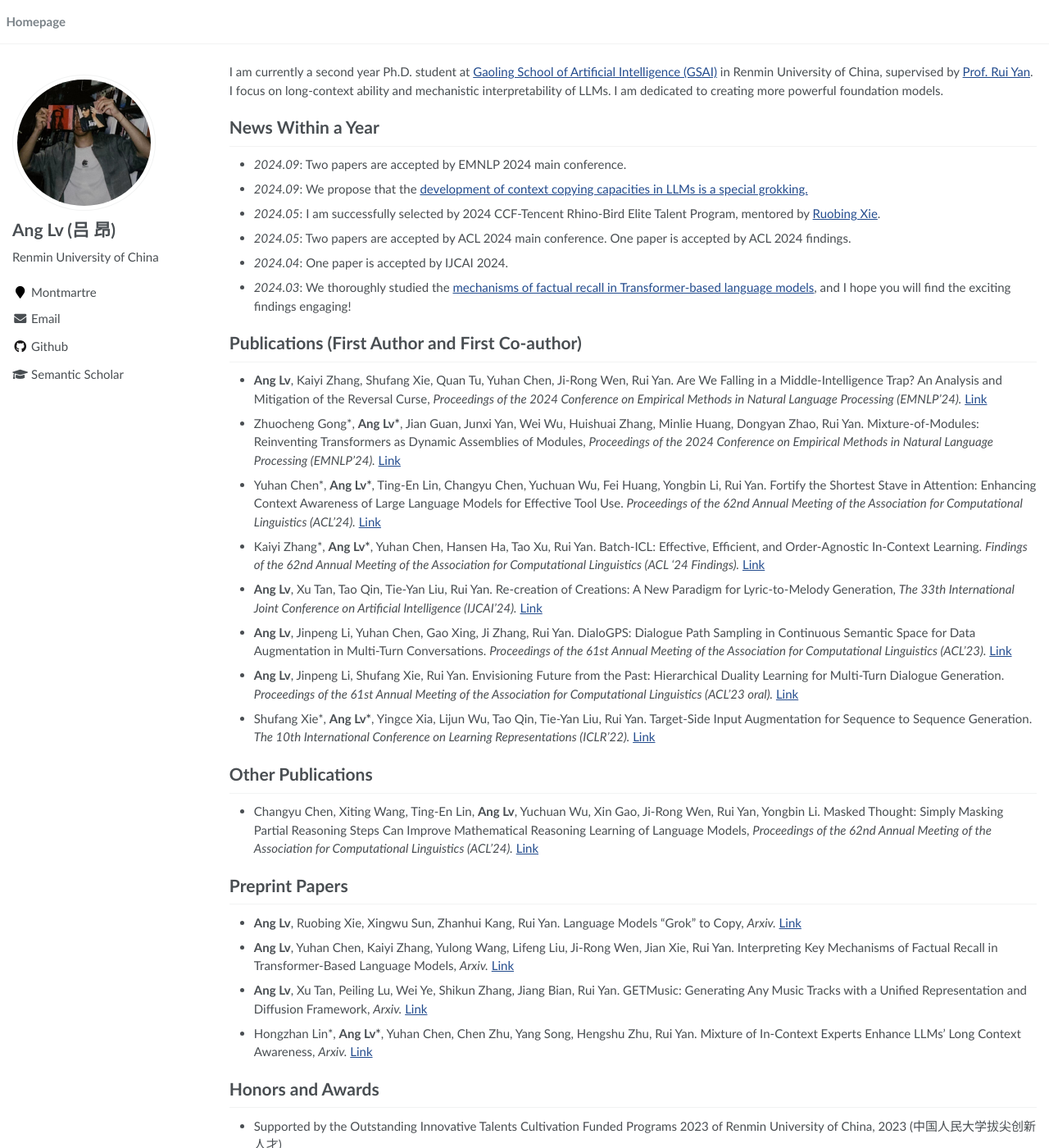
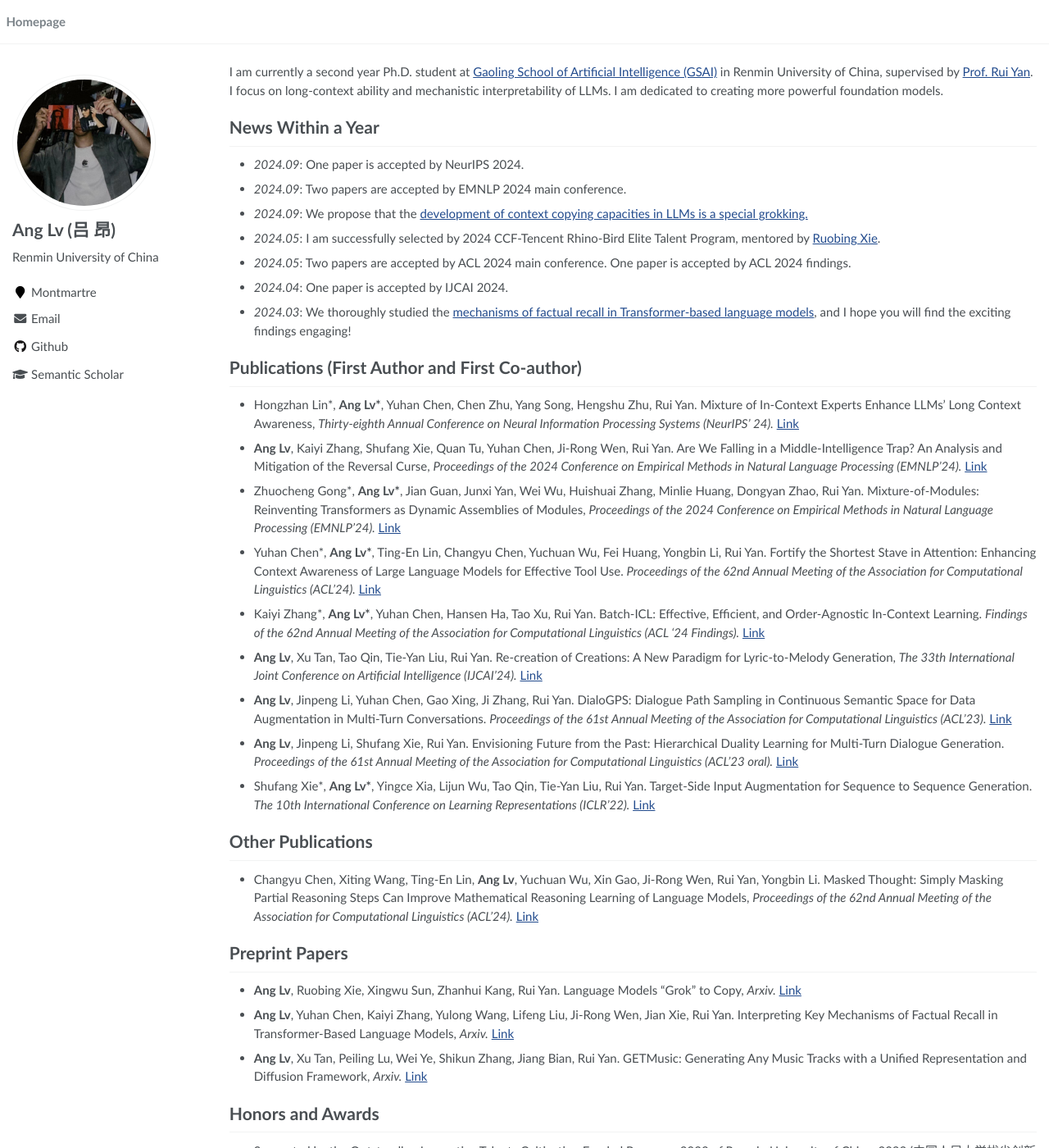
Before and after one commit to trestad/trestad.github.io, a Jekyll site: the page built from _pages/about.md, in a window 1280 px wide and 1400 px high. Shown: the whole window at 82% size. Built offline with Jekyll 4.4.1, drawn with Linux system fonts in a browser that asks for light colours.

Commit message:
Update about.md

```diff
--- a/_pages/about.md
+++ b/_pages/about.md
@@ -14,6 +14,8 @@ I am currently a second year Ph.D. student at [Gaoling School of Artificial Inte
 
 # News Within a Year
 
+- *2024.09*: One paper is accepted by NeurIPS 2024.
+
 - *2024.09*: Two papers are accepted by EMNLP 2024 main conference.
 
 - *2024.09*: We propose that the [development of context copying capacities in LLMs is a special grokking.](https://arxiv.org/pdf/2409.09281)
@@ -27,6 +29,9 @@ I am currently a second year Ph.D. student at [Gaoling School of Artificial Inte
 - *2024.03*: We thoroughly studied the [mechanisms of factual recall in Transformer-based language models](https://arxiv.org/abs/2403.19521), and I hope you will find the exciting findings engaging!
 
 # Publications (First Author and First Co-author)
+
+- Hongzhan Lin\*, **Ang Lv\***, Yuhan Chen, Chen Zhu, Yang Song, Hengshu Zhu, Rui Yan. Mixture of In-Context Experts
+Enhance LLMs’ Long Context Awareness, *Thirty-eighth Annual Conference on Neural Information Processing Systems (NeurIPS' 24).* [Link](https://arxiv.org/pdf/2406.19598)
 
 - **Ang Lv**, Kaiyi Zhang, Shufang Xie, Quan Tu, Yuhan Chen, Ji-Rong Wen, Rui Yan. Are We Falling in a Middle-Intelligence Trap? An Analysis and Mitigation of the Reversal Curse, *Proceedings of the 2024 Conference on Empirical Methods in Natural Language Processing (EMNLP'24).* [Link](https://arxiv.org/abs/2311.07468)
 
@@ -57,9 +62,6 @@ I am currently a second year Ph.D. student at [Gaoling School of Artificial Inte
 
 - **Ang Lv**, Xu Tan, Peiling Lu, Wei Ye, Shikun Zhang, Jiang Bian, Rui Yan. GETMusic: Generating Any Music Tracks with a Unified Representation and Diffusion Framework, *Arxiv.* [Link](https://arxiv.org/abs/2305.10841)
 
-- Hongzhan Lin\*, **Ang Lv\***, Yuhan Chen, Chen Zhu, Yang Song, Hengshu Zhu, Rui Yan. Mixture of In-Context Experts
-Enhance LLMs’ Long Context Awareness, *Arxiv.* [Link](https://arxiv.org/pdf/2406.19598)
-
 # Honors and Awards
 - Supported by the Outstanding Innovative Talents Cultivation Funded Programs 2023 of Renmin University of
 China, 2023 (中国人民大学拔尖创新人才)
```
